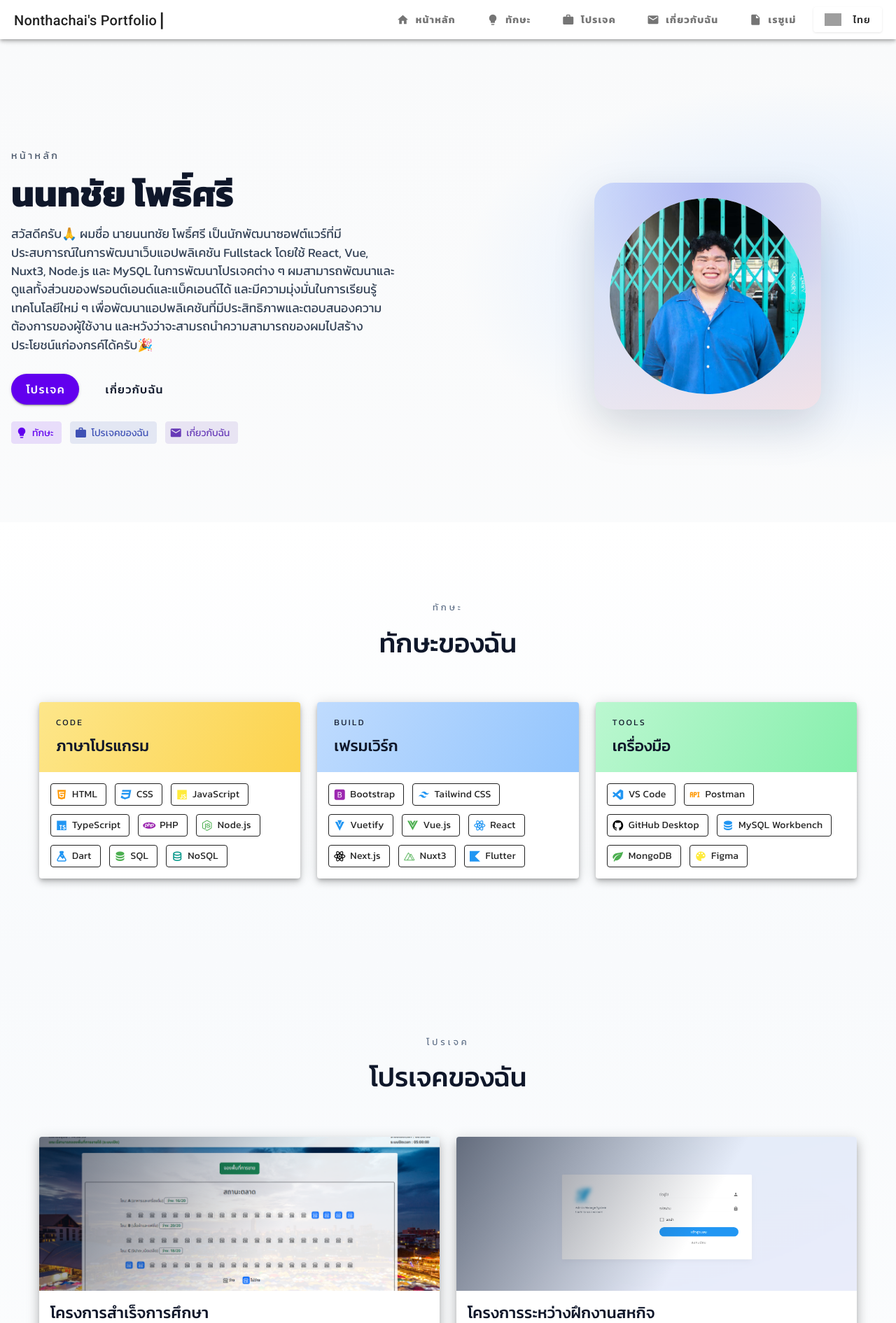
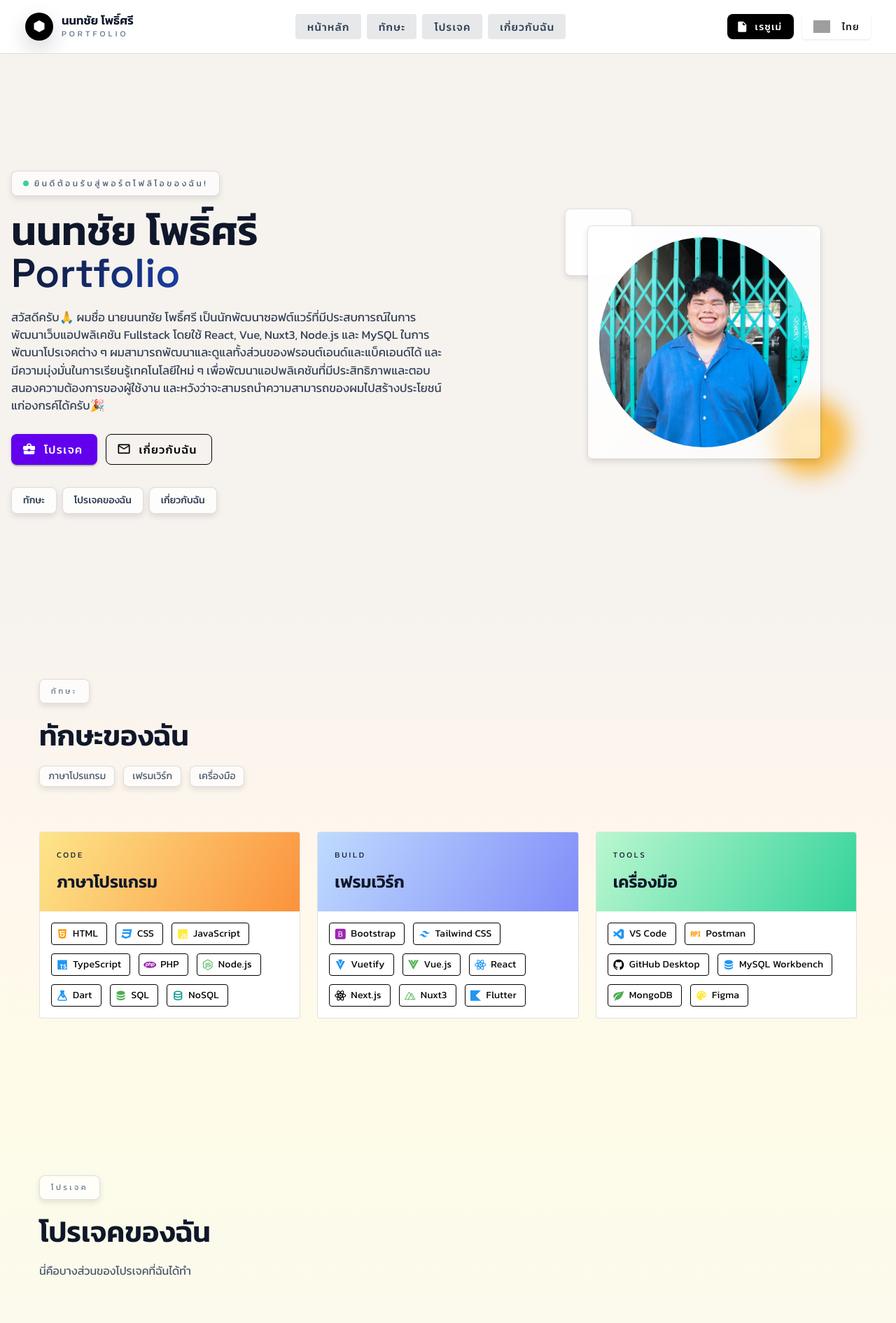
Before and after one commit to Gas-nontachai/Portfolio, a Nuxt app: page / in a window 1280 px wide. Shown: the top 1890 px of the page at 70% size. Built offline with nearby package versions, Linux system fonts and the light colour scheme; grey boxes are pictures that could not be loaded.

Commit message:
feat: new design

```diff
--- a/assets/css/style.css
+++ b/assets/css/style.css
@@ -1,5 +1,5 @@
 /* Import Google Font */
-@import url("https://fonts.googleapis.com/css2?family=Kanit:ital,wght@0,100;0,200;0,300;0,400;0,500;0,600;0,700;0,800;0,900;1,100;1,200;1,300;1,400;1,500;1,600;1,700;1,800;1,900&family=Roboto:ital,wght@0,100..900;1,100..900&display=swap");
+@import url("https://fonts.googleapis.com/css2?family=Kanit:ital,wght@0,100;0,200;0,300;0,400;0,500;0,600;0,700;0,800;0,900;1,100;1,200;1,300;1,400;1,500;1,600;1,700;1,800;1,900&family=Roboto:ital,wght@0,100..900;1,100..900&family=Space+Grotesk:wght@300;400;500;600;700&display=swap");
 /* Apply the font to the body */
 @tailwind base;
 @tailwind components;
@@ -14,6 +14,12 @@
 body {
   font-family: "Kanit", serif;
   font-weight: 400;
+  font-style: normal;
+}
+
+.display {
+  font-family: "Space Grotesk", "Kanit", sans-serif;
+  font-weight: 600;
   font-style: normal;
 }
 
--- a/components/footer/full/Main.vue
+++ b/components/footer/full/Main.vue
@@ -4,11 +4,19 @@ const { t } = useI18n();
 </script>
 
 <template>
-  <footer class="bg-[#0b1120] text-[#cbd5f5] pt-6 pb-8">
-    <v-container>
-      <v-row>
-        <v-col cols="12" class="text-center">
-          <span>{{ t("footer.copyright") }}</span>
+  <footer class="bg-[#0b1020] text-[#cbd5f5] pt-8 pb-10">
+    <v-container class="max-w-[1200px] mx-auto">
+      <v-row class="items-center" justify="space-between">
+        <v-col cols="12" md="6">
+          <div class="display text-[1.1rem] text-white">{{ t("name") }}</div>
+          <div class="mt-2 text-sm text-slate-300">
+            {{ t("footer.copyright") }}
+          </div>
+        </v-col>
+        <v-col cols="12" md="6" class="text-start md:text-end">
+          <div class="text-xs uppercase tracking-[0.35em] text-slate-400">
+            Portfolio
+          </div>
         </v-col>
       </v-row>
     </v-container>
--- a/components/home/index.vue
+++ b/components/home/index.vue
@@ -2,82 +2,91 @@
 import profileImg from "@/assets/img/nontachai.jpg";
 import { useI18n } from "vue-i18n";
 const { t } = useI18n();
-import "animate.css";
 </script>
 
 <template>
   <v-container class="max-w-[1200px] mx-auto max-[960px]:px-3" fluid>
-    <v-row align="center" class="relative z-[1]">
-      <v-col cols="12" md="7">
+    <v-row align="center" class="relative z-[1]" dense>
+      <v-col cols="12" md="7" class="py-4">
         <div
-          class="text-[14px] tracking-[0.25em] uppercase text-slate-600 mb-4 max-[960px]:text-center"
+          class="inline-flex items-center gap-2 rounded-full border border-black/10 bg-white/70 px-4 py-2 text-[0.75rem] uppercase tracking-[0.3em] text-slate-600 shadow-sm max-[960px]:mx-auto"
         >
-          {{ t("home.text") }}
+          <span class="h-2 w-2 rounded-full bg-emerald-400"></span>
+          {{ t("home.welcome") }}
         </div>
         <h1
-          class="text-[clamp(2.4rem,4vw,3.8rem)] leading-[1.1] text-slate-900 mb-4 m-0 kanit-extrabold max-[960px]:text-center"
+          class="display mt-5 text-[clamp(2.6rem,4.5vw,4.4rem)] leading-[1.05] text-slate-900 max-[960px]:text-center"
         >
           {{ t("name") }}
+          <span
+            class="block text-transparent bg-clip-text bg-[linear-gradient(120deg,#0f172a,#1d4ed8,#f97316)]"
+          >
+            Portfolio
+          </span>
         </h1>
         <p
-          class="text-[1.1rem] text-slate-700 max-w-[560px] mb-7 kanit max-[960px]:text-center max-[960px]:mx-auto"
+          class="mt-5 text-[1.05rem] text-slate-700 max-w-[620px] max-[960px]:mx-auto max-[960px]:text-center"
         >
           {{ t("home.description") }}
         </p>
 
-        <div class="flex flex-wrap gap-4 mb-6 max-[960px]:justify-center">
-          <v-btn color="primary" size="large" rounded href="#project-page">
+        <div class="mt-7 flex flex-wrap gap-3 max-[960px]:justify-center">
+          <v-btn color="primary" size="large" rounded="lg" href="#project-page">
+            <v-icon start>mdi-briefcase-variant</v-icon>
             {{ t("project.text") }}
           </v-btn>
-          <v-btn variant="text" size="large" rounded href="#aboutme-page">
+          <v-btn
+            variant="outlined"
+            color="black"
+            size="large"
+            rounded="lg"
+            href="#aboutme-page"
+          >
+            <v-icon start>mdi-email-outline</v-icon>
             {{ t("aboutme.title") }}
           </v-btn>
         </div>
 
-        <div class="flex flex-wrap gap-3 max-[960px]:justify-center">
-          <v-chip
-            label
-            class="font-semibold"
-            prepend-icon="mdi-lightbulb"
-            color="primary"
-            variant="tonal"
+        <div class="mt-8 flex flex-wrap gap-2 max-[960px]:justify-center">
+          <div
+            class="rounded-full border border-black/10 bg-white/80 px-4 py-2 text-sm font-medium text-slate-700"
           >
             {{ t("skills.text") }}
-          </v-chip>
-          <v-chip
-            label
-            class="font-semibold"
-            prepend-icon="mdi-briefcase"
-            color="indigo"
-            variant="tonal"
+          </div>
+          <div
+            class="rounded-full border border-black/10 bg-white/80 px-4 py-2 text-sm font-medium text-slate-700"
           >
             {{ t("project.title") }}
-          </v-chip>
-          <v-chip
-            label
-            class="font-semibold"
-            prepend-icon="mdi-email"
-            color="deep-purple"
-            variant="tonal"
+          </div>
+          <div
+            class="rounded-full border border-black/10 bg-white/80 px-4 py-2 text-sm font-medium text-slate-700"
           >
             {{ t("aboutme.title") }}
-          </v-chip>
+          </div>
         </div>
       </v-col>
 
-      <v-col cols="12" md="5" class="flex justify-center">
+      <v-col cols="12" md="5" class="flex justify-center py-6">
+        <div class="relative">
           <div
-          class="relative p-[22px] rounded-[28px] bg-[linear-gradient(135deg,rgba(59,130,246,0.15),rgba(248,113,113,0.15))] shadow-[0_24px_60px_rgba(15,23,42,0.15)] max-[600px]:p-4"
+            class="absolute -top-6 -left-8 h-24 w-24 rounded-[30px] border border-black/10 bg-white/90 shadow-lg"
+          ></div>
+          <div
+            class="absolute -bottom-6 -right-10 h-28 w-28 rounded-full bg-[radial-gradient(circle,#fde68a_0%,#f59e0b_60%,transparent_70%)] blur-lg"
+          ></div>
+          <div
+            class="relative rounded-[34px] border border-black/10 bg-[linear-gradient(135deg,#ffffff,rgba(255,255,255,0.6))] p-5 shadow-[0_30px_70px_rgba(15,23,42,0.2)]"
           >
             <v-avatar
-            size="280"
-            class="border-4 border-white shadow-[0_14px_30px_rgba(15,23,42,0.25)] max-[600px]:!h-[220px] max-[600px]:!w-[220px]"
+              size="300"
+              class="border-4 border-white shadow-[0_18px_40px_rgba(15,23,42,0.28)] max-[600px]:!h-[230px] max-[600px]:!w-[230px]"
             >
               <v-img :src="profileImg" alt="Nonthachai" cover />
             </v-avatar>
             <div
-            class="absolute inset-0 rounded-[28px] bg-[radial-gradient(circle_at_top,rgba(99,102,241,0.35),transparent_60%)] -z-10"
+              class="absolute inset-0 -z-10 rounded-[34px] bg-[radial-gradient(circle_at_top,rgba(59,130,246,0.18),transparent_65%)]"
             ></div>
+          </div>
         </div>
       </v-col>
     </v-row>
--- a/components/layout/full/Main.vue
+++ b/components/layout/full/Main.vue
@@ -15,129 +15,92 @@ const navbar_items = computed(() => [
   { text: t("aboutme.title"), href: "#aboutme-page", icon: "mdi-email" },
 ]);
 
-const fullText = "Nonthachai's Portfolio";
-const Text = "Portfolio";
-const displayText = ref("");
-let index = 0;
-let deleting = false;
-
-onMounted(() => {
-  setInterval(() => {
-    if (!deleting) {
-      displayText.value = fullText.substring(0, index);
-      index++;
-      if (index > fullText.length) {
-        deleting = true;
-        index = fullText.length;
-      }
-    } else {
-      displayText.value = fullText.substring(0, index);
-      index--;
-      if (index === 0) {
-        deleting = false;
-      }
-    }
-  }, 200);
-});
+const brand = computed(() => `${t("name")}`);
 </script>
 
 <template>
-  <!-- App Bar (Fixed Navbar) -->
   <v-app-bar
     app
     fixed
-    elevation="4"
+    elevation="0"
+    height="84"
     density="comfortable"
-    class="custom-app-bar"
+    class="custom-app-bar !bg-white/70 backdrop-blur border-b border-black/10"
   >
-    <v-row
-      align="center"
-      style="width: 100%"
-      justify="space-between"
-      class="px-8"
+    <v-container class="max-w-[1200px] mx-auto px-2">
+      <v-row align="center" justify="space-between" class="py-2">
+        <div class="flex items-center gap-3">
+          <div
+            class="flex h-10 w-10 items-center justify-center rounded-xl bg-black text-white shadow-[0_12px_30px_rgba(15,23,42,0.18)]"
           >
-      <v-responsive class="d-flex align-center">
-        <!-- สำหรับหน้าจอขนาดกลางขึ้นไป -->
-        <div
-          class="inline-flex items-center whitespace-nowrap text-[24px] font-bold font-mono d-none d-md-inline d-sm-inline"
-        >
-          <strong
-            class="inline-block kanit-medium text-h6 text-md-body-1 text-lg-h6"
-          >
-            {{ fullText }}
-          </strong>
-          <span class="inline-block w-[10px] text-center animate-blink">|</span>
+            <v-icon size="20">mdi-hexagon</v-icon>
+          </div>
+          <div class="hidden sm:block">
+            <div class="display text-[1.05rem] leading-tight text-slate-900">
+              {{ brand }}
+            </div>
+            <div class="text-[0.72rem] uppercase tracking-[0.35em] text-slate-500">
+              Portfolio
+            </div>
+          </div>
         </div>
 
-        <!-- สำหรับหน้าจอขนาดเล็กกว่า md -->
-        <div
-          class="inline-flex items-center whitespace-nowrap text-[24px] font-bold font-mono d-inline d-md-none d-sm-none"
-        >
-          <strong
-            class="inline-block kanit-medium text-h6 text-md-body-1 text-lg-h6"
-          >
-            {{ Text }}
-          </strong>
-          <span class="inline-block w-[10px] text-center animate-blink">|</span>
-        </div>
-      </v-responsive>
-
-      <!-- Navbar สำหรับ Desktop -->
-      <div class="d-none d-md-flex">
+        <div class="hidden md:flex items-center gap-2">
           <v-btn
             v-for="(item, index) in navbar_items"
             :key="index"
-          :prepend-icon="item.icon"
             :to="item.href"
-          variant="plain"
-          class="mx-2"
+            variant="text"
+            class="!text-slate-700 hover:!text-slate-950"
           >
-          <strong>{{ item.text }}</strong>
+            <span class="text-[0.95rem] font-medium">{{ item.text }}</span>
           </v-btn>
         </div>
 
-      <!-- Resume BTN  สำหรับ Desktop -->
-      <div class="d-none d-sm-flex">
+        <div class="hidden sm:flex items-center gap-3">
           <v-btn
             prepend-icon="mdi-file"
             :href="resume"
             target="_blank"
-          variant="plain"
-          class="mx-2"
+            color="black"
+            variant="flat"
+            rounded="lg"
           >
-          <strong>{{ t("aboutme.resume") }}</strong>
+            {{ t("aboutme.resume") }}
           </v-btn>
+          <LayoutFullVerticalHeaderLanguageSwitcher />
         </div>
 
-      <div class="d-flex align-center">
+        <div class="flex items-center gap-2 sm:hidden">
           <LayoutFullVerticalHeaderLanguageSwitcher />
+          <v-app-bar-nav-icon @click="drawer = !drawer" />
         </div>
-      <!-- Hamburger Menu (เฉพาะมือถือ) -->
-      <v-app-bar-nav-icon
-        class="d-md-none"
-        @click="drawer = !drawer"
-      ></v-app-bar-nav-icon>
       </v-row>
+    </v-container>
   </v-app-bar>
-  <!-- Sidebar สำหรับมือถือ -->
+
   <v-navigation-drawer v-model="drawer" app temporary>
-    <v-list>
+    <v-list class="py-4">
       <v-list-item
         v-for="(item, index) in navbar_items"
         :key="index"
         :href="item.href"
       >
-        <template v-slot:prepend>
+        <template #prepend>
           <v-icon>{{ item.icon }}</v-icon>
         </template>
-        <v-list-item-title>{{ item.text }}</v-list-item-title>
+        <v-list-item-title class="font-medium">
+          {{ item.text }}
+        </v-list-item-title>
       </v-list-item>
-      <v-divider></v-divider>
+      <v-divider class="my-3"></v-divider>
       <v-list-item :href="resume" target="_blank">
-        <template v-slot:prepend>
+        <template #prepend>
           <v-icon>mdi-file</v-icon>
         </template>
-        <v-list-item-title>{{ t("aboutme.resume") }}</v-list-item-title>
+        <v-list-item-title class="font-medium">
+          {{ t("aboutme.resume") }}
+        </v-list-item-title>
       </v-list-item>
     </v-list>
   </v-navigation-drawer>
--- a/components/project/index.vue
+++ b/components/project/index.vue
@@ -86,46 +86,65 @@ const getImageUrl = (imagename: string) => {
 
 <template>
   <v-container class="max-w-[1200px] mx-auto max-[960px]:px-3">
-    <v-row class="mb-8" justify="center">
-      <v-col cols="12" md="8" class="text-center">
-        <div class="text-[13px] tracking-[0.3em] uppercase text-slate-500">
+    <v-row class="mb-10 items-end" justify="space-between">
+      <v-col cols="12" md="7">
+        <div
+          class="inline-flex items-center gap-2 rounded-full border border-black/10 bg-white/70 px-4 py-2 text-[0.7rem] uppercase tracking-[0.3em] text-slate-500"
+        >
           {{ t("project.text") }}
         </div>
         <h2
-          class="text-[clamp(2rem,3vw,2.8rem)] mt-3 text-slate-900 kanit-medium"
+          class="display mt-4 text-[clamp(2.1rem,3.2vw,3.1rem)] text-slate-900"
         >
           {{ t("project.title") }}
         </h2>
+        <p class="mt-3 text-[1rem] text-slate-600">
+          {{ t("project.description") }}
+        </p>
       </v-col>
     </v-row>
 
     <v-row>
       <v-col v-for="project in projects" :key="project.title" cols="12" md="6">
-        <v-card class="rounded-[24px] overflow-hidden bg-white" elevation="10">
+        <v-card
+          class="rounded-[28px] overflow-hidden bg-white/80 border border-black/10 shadow-[0_26px_60px_rgba(15,23,42,0.12)]"
+          elevation="0"
+        >
           <v-img
             :src="getImageUrl(project.img[0])"
-            height="220"
+            height="240"
             cover
             class="relative"
           >
             <div
-              class="absolute inset-0 bg-[linear-gradient(120deg,rgba(15,23,42,0.6),transparent_60%)]"
+              class="absolute inset-0 bg-[linear-gradient(140deg,rgba(15,23,42,0.7),transparent_60%)]"
             ></div>
           </v-img>
 
           <v-card-text class="p-6">
-            <h3 class="text-[1.4rem] mb-2 text-slate-900 kanit-medium">
-              {{ project.title }}
-            </h3>
-            <p class="text-slate-600 mb-4 kanit">{{ project.description }}</p>
+            <div class="flex items-center justify-between gap-3">
+              <h3 class="display text-[1.5rem] text-slate-900">
+                {{ project.title }}
+              </h3>
+              <v-btn
+                size="small"
+                variant="text"
+                class="!text-slate-500"
+                @click="toggleFullImg(project.img)"
+              >
+                <v-icon start>mdi-eye</v-icon>
+                {{ t("project.view") }}
+              </v-btn>
+            </div>
+            <p class="mt-2 text-slate-600">{{ project.description }}</p>
 
-            <div class="flex items-center gap-2 mb-5 text-slate-700">
+            <div class="mt-4 flex items-start gap-2 text-slate-700">
               <v-icon size="18" color="primary">mdi-information-outline</v-icon>
               <span class="text-[0.95rem]">{{ project.detail }}</span>
             </div>
 
             <div
-              class="flex items-center flex-wrap gap-2 mb-5"
+              class="mt-5 flex items-center flex-wrap gap-2"
               v-if="project.img?.length"
             >
               <v-btn
@@ -151,10 +170,10 @@ const getImageUrl = (imagename: string) => {
               </div>
             </div>
 
-            <div class="flex flex-wrap gap-3">
+            <div class="mt-6 flex flex-wrap gap-3">
               <v-btn
                 color="primary"
-                rounded
+                rounded="lg"
                 variant="elevated"
                 @click="toggleFullImg(project.img)"
               >
@@ -167,7 +186,7 @@ const getImageUrl = (imagename: string) => {
                 :href="project.git"
                 target="_blank"
                 variant="tonal"
-                rounded
+                rounded="lg"
               >
                 <v-icon start>mdi-github</v-icon>
                 GitHub
@@ -178,7 +197,7 @@ const getImageUrl = (imagename: string) => {
                 :href="project.git_fe"
                 target="_blank"
                 variant="outlined"
-                rounded
+                rounded="lg"
               >
                 <v-icon start>mdi-github</v-icon>
                 Frontend
@@ -189,7 +208,7 @@ const getImageUrl = (imagename: string) => {
                 :href="project.git_be"
                 target="_blank"
                 variant="outlined"
-                rounded
+                rounded="lg"
               >
                 <v-icon start>mdi-server</v-icon>
                 Backend
--- a/components/skill/index.vue
+++ b/components/skill/index.vue
@@ -56,38 +56,53 @@ const groups = [
 ];
 
 const toneClasses: Record<string, string> = {
-  sun: "bg-[linear-gradient(120deg,#fde68a,#fcd34d)]",
-  sky: "bg-[linear-gradient(120deg,#bfdbfe,#93c5fd)]",
-  mint: "bg-[linear-gradient(120deg,#bbf7d0,#86efac)]",
+  sun: "bg-[linear-gradient(120deg,#fde68a,#fb923c)]",
+  sky: "bg-[linear-gradient(120deg,#bfdbfe,#818cf8)]",
+  mint: "bg-[linear-gradient(120deg,#bbf7d0,#34d399)]",
 };
 </script>
 
 <template>
   <v-container class="max-w-[1200px] mx-auto max-[960px]:px-3">
-    <v-row class="mb-8" justify="center">
-      <v-col cols="12" md="8" class="text-center">
-        <div class="text-[13px] tracking-[0.3em] uppercase text-slate-500">
+    <v-row class="mb-10 items-end" justify="space-between">
+      <v-col cols="12" md="8">
+        <div
+          class="inline-flex items-center gap-2 rounded-full border border-black/10 bg-white/70 px-4 py-2 text-[0.7rem] uppercase tracking-[0.3em] text-slate-500"
+        >
           {{ t("skills.text") }}
         </div>
         <h2
-          class="text-[clamp(2rem,3vw,2.8rem)] mt-3 text-slate-900 kanit-medium"
+          class="display mt-4 text-[clamp(2.1rem,3.2vw,3.1rem)] text-slate-900"
         >
           {{ t("skills.title") }}
         </h2>
+        <div class="mt-3 flex flex-wrap gap-3 text-sm text-slate-600">
+          <span class="rounded-full border border-black/10 bg-white/70 px-3 py-1">
+            {{ t("skills.programmingLanguages") }}
+          </span>
+          <span class="rounded-full border border-black/10 bg-white/70 px-3 py-1">
+            {{ t("skills.frameworks") }}
+          </span>
+          <span class="rounded-full border border-black/10 bg-white/70 px-3 py-1">
+            {{ t("skills.tools") }}
+          </span>
+        </div>
       </v-col>
     </v-row>
 
     <v-row>
       <v-col v-for="group in groups" :key="group.subtitle" cols="12" md="4">
-        <v-card class="rounded-[24px] overflow-hidden h-full" elevation="6">
-          <div
-            class="px-6 py-5 text-slate-900"
-            :class="toneClasses[group.tone]"
-          >
-            <div class="text-[12px] tracking-[0.2em] uppercase">
+        <v-card
+          class="rounded-[28px] overflow-hidden h-full border border-black/10 bg-white/80 shadow-[0_24px_50px_rgba(15,23,42,0.12)]"
+          elevation="0"
+        >
+          <div class="px-6 py-6 text-slate-900" :class="toneClasses[group.tone]">
+            <div class="text-[0.7rem] tracking-[0.25em] uppercase">
               {{ group.subtitle }}
             </div>
-            <h3 class="mt-2 text-[1.4rem] kanit-medium">{{ group.title() }}</h3>
+            <h3 class="mt-3 text-[1.5rem] display">
+              {{ group.title() }}
+            </h3>
           </div>
           <v-card-text class="p-6">
             <div class="flex flex-wrap gap-3">
@@ -96,7 +111,7 @@ const toneClasses: Record<string, string> = {
                 :key="item.name"
                 label
                 variant="outlined"
-                class="font-semibold border-slate-900/15"
+                class="font-semibold border-slate-900/15 bg-white"
               >
                 <v-icon :color="item.color" start>{{ item.icon }}</v-icon>
                 {{ item.name }}
--- a/pages/index.vue
+++ b/pages/index.vue
@@ -3,31 +3,50 @@ import "animate.css";
 </script>
 
 <template>
-  <div
-    class="min-h-screen text-slate-900 bg-[radial-gradient(1200px_600px_at_10%_-10%,#ffe8d6_0%,transparent_55%),radial-gradient(900px_500px_at_90%_10%,#dbeafe_0%,transparent_55%),linear-gradient(180deg,#f9fafb_0%,#ffffff_100%)]"
-  >
+  <div class="min-h-screen text-slate-900 bg-[#f6f2ee] relative">
+    <div class="fixed inset-0 -z-10 overflow-hidden">
+      <div
+        class="absolute -top-24 -left-32 h-[420px] w-[420px] rounded-full bg-[radial-gradient(circle,#ffd6a5_0%,transparent_65%)] blur-3xl"
+      ></div>
+      <div
+        class="absolute top-1/3 -right-40 h-[480px] w-[480px] rounded-full bg-[radial-gradient(circle,#c7d2fe_0%,transparent_65%)] blur-3xl"
+      ></div>
+      <div
+        class="absolute bottom-0 left-1/4 h-[380px] w-[380px] rounded-full bg-[radial-gradient(circle,#bbf7d0_0%,transparent_65%)] blur-3xl"
+      ></div>
+    </div>
+
     <section
       id="home-page"
-      class="w-full py-[96px] pt-[140px] max-[960px]:py-[72px] max-[960px]:pt-[110px] max-[600px]:py-[56px]"
+      class="relative w-full pt-[140px] pb-[96px] max-[960px]:pt-[120px] max-[960px]:pb-[72px] max-[600px]:pt-[104px] max-[600px]:pb-[56px]"
     >
+      <div
+        class="absolute inset-0 -z-10 bg-[linear-gradient(135deg,rgba(255,255,255,0.9)_0%,rgba(255,255,255,0.6)_45%,rgba(255,255,255,0.2)_100%)]"
+      ></div>
       <Home />
     </section>
+
     <section
       id="skill-page"
-      class="w-full py-[96px] bg-[linear-gradient(180deg,#ffffff_0%,#f8fafc_100%)] max-[960px]:py-[72px] max-[600px]:py-[56px]"
+      class="relative w-full py-[96px] bg-[linear-gradient(180deg,#f6f2ee_0%,#fff7ed_50%,#fefce8_100%)] max-[960px]:py-[72px] max-[600px]:py-[56px]"
     >
       <Skill />
     </section>
+
     <section
       id="project-page"
-      class="w-full py-[96px] bg-[linear-gradient(180deg,#f8fafc_0%,#ffffff_100%)] max-[960px]:py-[72px] max-[600px]:py-[56px]"
+      class="relative w-full py-[96px] bg-[linear-gradient(180deg,#fefce8_0%,#eef2ff_100%)] max-[960px]:py-[72px] max-[600px]:py-[56px]"
     >
       <Project />
     </section>
+
     <section
       id="aboutme-page"
-      class="w-full py-[96px] bg-[#0f172a] text-slate-50 max-[960px]:py-[72px] max-[600px]:py-[56px]"
+      class="relative w-full py-[96px] bg-[#0b1020] text-slate-50 max-[960px]:py-[72px] max-[600px]:py-[56px]"
     >
+      <div
+        class="absolute inset-0 -z-10 bg-[radial-gradient(circle_at_top,rgba(56,189,248,0.18),transparent_55%),radial-gradient(circle_at_bottom,rgba(167,139,250,0.18),transparent_55%)]"
+      ></div>
       <Aboutme />
     </section>
   </div>
```
Also changed, not shown: components/aboutme/index.vue (+11 -6 lines). Lines whose indentation alone changed are shown as unchanged.
